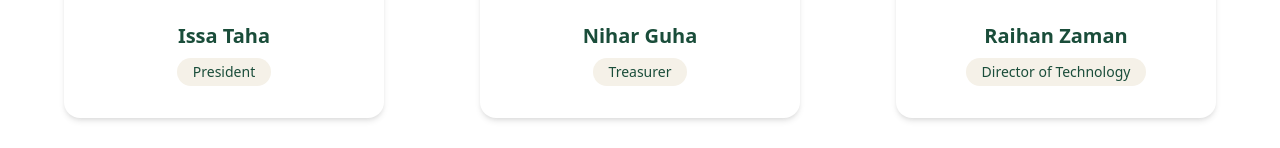
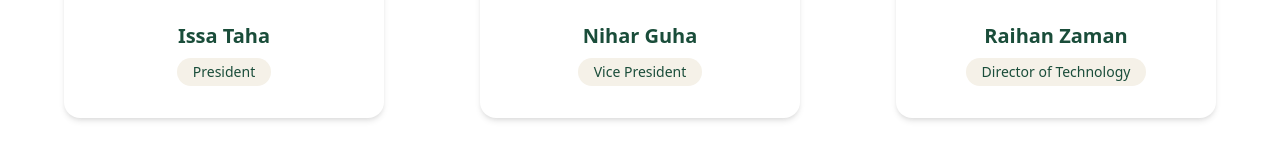
Before and after one commit to raihanzaman/meba-website, a Next.js app: page /eboard in a window 1280 px wide. Shown: the part 751-899 px from the top of the page. Built offline with nearby package versions, Linux system fonts and the light colour scheme.

Commit message:
Updates 1/22 pt 3

```diff
--- a/src/app/eboard/page.tsx
+++ b/src/app/eboard/page.tsx
@@ -39,7 +39,7 @@ export default function eboard() {
             />
             <Card
               name="Nihar Guha"
-              title="Treasurer"
+              title="Vice President"
               imageSrc="/nihar.jpg"
             />
             <Card
```
